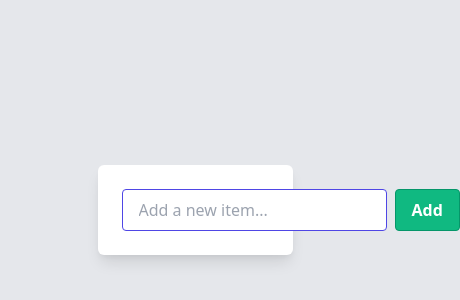
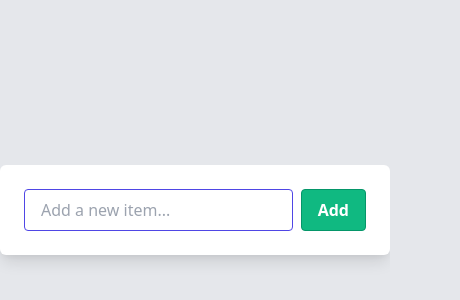
Before and after one commit to aliberkinsahin/random-item-picker, a React (Create React App) app: page / in a window 390 px wide. Shown: the part 212-512 px from the top of the page, 460 px wide, since content can reach past the window. Built offline with nearby package versions, Linux system fonts and the light colour scheme.

Commit message:
mobile responsive bug fixed

```diff
--- a/package.json
+++ b/package.json
@@ -1,5 +1,5 @@
 {
-  "name": "random-picker",
+  "name": "random-item-picker",
   "version": "0.1.0",
   "private": true,
   "dependencies": {
--- a/src/App.js
+++ b/src/App.js
@@ -40,7 +40,7 @@ function App() {
   };
 
   return (
-    <div className="container mx-auto shadow-lg w-1/2 p-6 bg-white rounded-md">
+    <div className="container mx-auto shadow-lg sm:w-1/2 w-full p-6 bg-white rounded-md">
       <form className="flex " onSubmit={handleItems}>
         <input
           className="rounded focus:outline-none py-2 px-4 border border-indigo-600 flex-1 mr-2"
@@ -60,7 +60,9 @@ function App() {
       <ul>
         {items.map((_item, _index) => (
           <li
-            className={`font-semibold my-4 p-1 rounded ${_item.selected ? "bg-orange-600 text-white" : ""}`}
+            className={`font-semibold my-4 p-1 rounded ${
+              _item.selected ? "bg-orange-600 text-white" : ""
+            }`}
             key={_index}
           >
             {_item.text}
```
Also changed, not shown: 1 other file (tests, documents, lock files or other folders).
